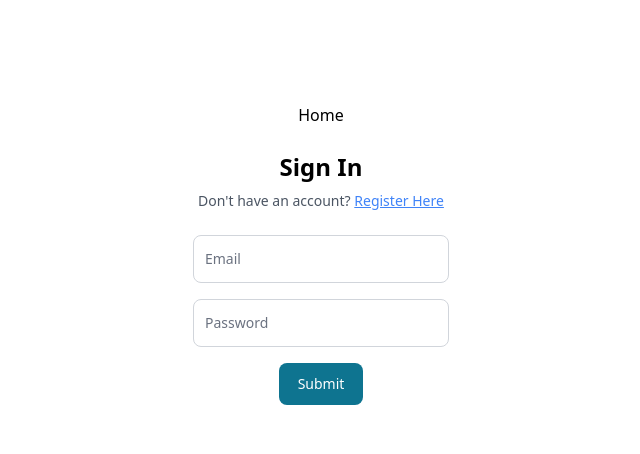
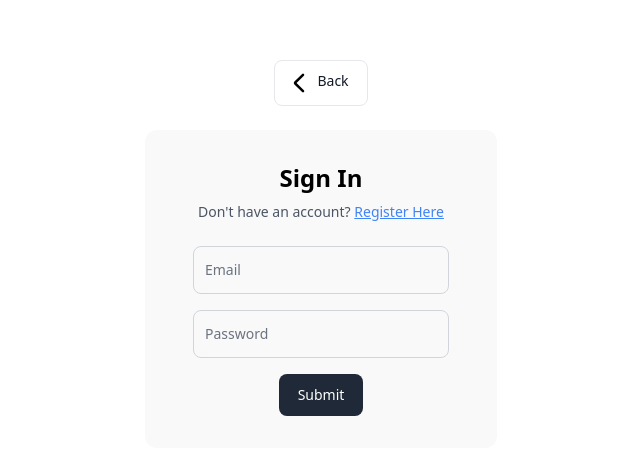
Before and after one commit to liambsulliva/kingdra-teambuilder, a Next.js app: page /signin in a window 1280 px wide. Shown: the part 146-600 px from the top of the page, without its empty margins (319-959 px from the left). Built offline with nearby package versions, Linux system fonts and the light colour scheme.

Commit message:
basic design down

```diff
--- /dev/null
+++ b/src/components/BackIcon.tsx
@@ -0,0 +1,6 @@
+import React from 'react';
+import type { SVGProps } from 'react';
+
+export default function MaterialSymbolsArrowBackIosRounded(props: SVGProps<SVGSVGElement>) {
+	return (<svg xmlns="http://www.w3.org/2000/svg" width="1.5rem" height="1.5rem" viewBox="0 0 24 24" {...props}><path fill="black" d="m3.55 12l7.35 7.35q.375.375.363.875t-.388.875t-.875.375t-.875-.375l-7.7-7.675q-.3-.3-.45-.675T.825 12t.15-.75t.45-.675l7.7-7.7q.375-.375.888-.363t.887.388t.375.875t-.375.875z"></path></svg>);
+}
--- a/src/components/header.tsx
+++ b/src/components/header.tsx
@@ -11,7 +11,7 @@ export default function Header() {
         </div>
         <div className='flex flex-row gap-4'>
           <Button color="gray" href='/signin'>Account</Button>
-          <Button color="gray" href='/settings'>Settings</Button>
+          <Button color="gray" href='' disabled>Settings</Button>
         </div>
       </div>
     );
--- a/src/pages/signin.tsx
+++ b/src/pages/signin.tsx
@@ -1,6 +1,7 @@
 import React, { useState } from 'react';
 import '@/app/globals.css';
 import { Button, FloatingLabel } from 'flowbite-react';
+import BackIcon from "@/components/BackIcon";
 
 const SigninPage: React.FC = () => {
     const [email, setEmail] = useState('');
@@ -21,19 +22,22 @@ const SigninPage: React.FC = () => {
 
     return (
         <div className="flex flex-col items-center justify-center h-screen gap-6">
-            <a className='hover:underline' href='/'>Home</a>
-            <div className="flex flex-col items-center justify-center">
+            <Button color="gray" href='/'>
+                <BackIcon />
+                Back
+            </Button>
+            <div className="flex flex-col py-8 px-12 bg-[#f9f9f9] rounded-xl items-center justify-center">
                 <h1 className="text-2xl font-bold">Sign In</h1>
                 <p className="py-2 mb-4 text-gray-600 text-sm">Don't have an account? <a href="/signup" className="text-blue-500 hover:text-blue-700 underline">Register Here</a></p>
                 <form onSubmit={handleSubmit} className="w-64">
                     <div className="mb-4">
-                        <FloatingLabel variant="outlined" label="Email" type="email" value={email} onChange={handleEmailChange} />
+                        <FloatingLabel className='bg-[#f9f9f9]' variant="outlined" label="Email" type="email" value={email} onChange={handleEmailChange} />
                     </div>
                     <div className="mb-4">
-                        <FloatingLabel variant='outlined' label='Password' type='password' value={password} onChange={handlePasswordChange} />
+                        <FloatingLabel className='bg-[#f9f9f9]' variant='outlined' label='Password' type='password' value={password} onChange={handlePasswordChange} />
                     </div>
                     <div className="flex justify-center">
-                        <Button type='submit'>Submit</Button>
+                        <Button color="dark" type='submit'>Submit</Button>
                     </div>
                 </form>
             </div>
--- a/src/pages/signup.tsx
+++ b/src/pages/signup.tsx
@@ -1,5 +1,6 @@
 import React, { useState } from 'react';
 import { Button, FloatingLabel } from 'flowbite-react';
+import BackIcon from "@/components/BackIcon"
 import '@/app/globals.css';
 
 const SignupPage: React.FC = () => {
@@ -21,18 +22,21 @@ const SignupPage: React.FC = () => {
 
     return (
         <div className="flex flex-col items-center justify-center h-screen gap-6">
-            <a className='hover:underline' href='/'>Home</a>
-            <div className="flex flex-col items-center justify-center">
+            <Button color="gray" href='/'>
+                <BackIcon />
+                Back
+            </Button>
+            <div className="flex flex-col py-8 px-12 bg-[#f9f9f9] rounded-xl items-center justify-center">
                 <h1 className="text-2xl font-bold mb-6">Sign Up</h1>
                 <form onSubmit={handleSubmit} className="w-64">
                     <div className="mb-4">
-                        <FloatingLabel variant="outlined" label="Email" type="email" value={email} onChange={handleEmailChange} />
+                        <FloatingLabel className='bg-[#f9f9f9]' variant="outlined" label="Email" type="email" value={email} onChange={handleEmailChange} />
                     </div>
                     <div className="mb-4">
-                        <FloatingLabel variant='outlined' label='Password' type='password' value={password} onChange={handlePasswordChange} />
+                        <FloatingLabel className='bg-[#f9f9f9]' variant='outlined' label='Password' type='password' value={password} onChange={handlePasswordChange} />
                     </div>
                     <div className="flex justify-center">
-                        <Button type='submit'>Submit</Button>
+                        <Button color="dark" type='submit'>Submit</Button>
                     </div>
                 </form>
             </div>
```
